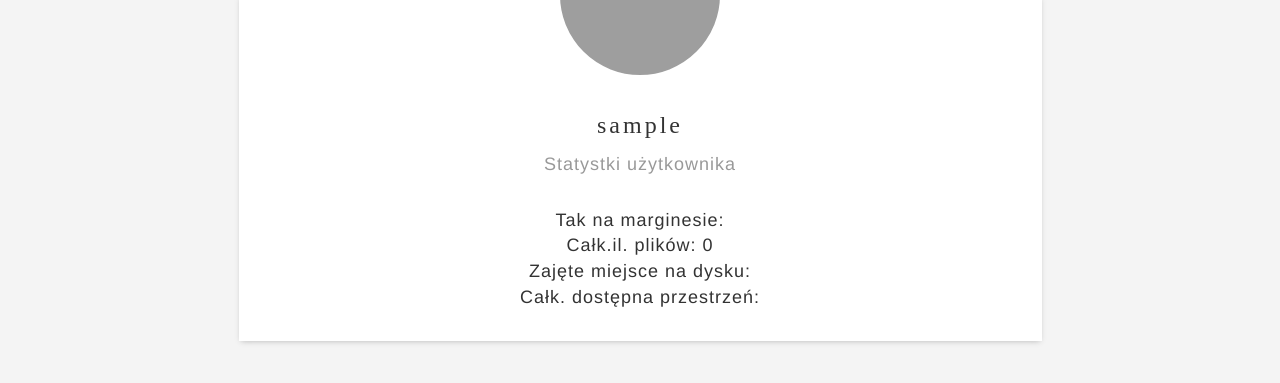
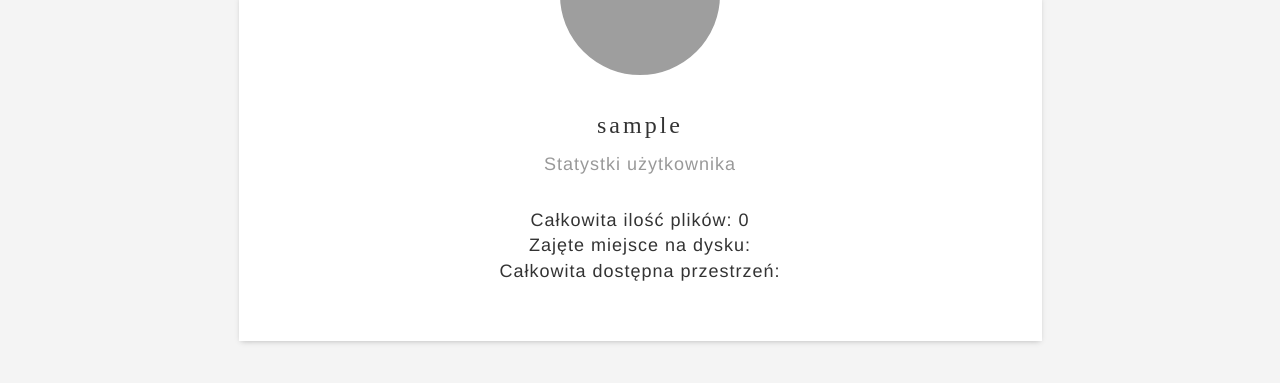
Before and after one commit to Username300/CloudSCI, a PHP site: page /engine/panelstat.php in a window 1280 px wide. Shown: the part 215-598 px from the top of the page. Run offline with PHP 8.4, Linux system fonts and the light colour scheme; the visitor is signed in with stand-in values (Sample User, id 1); data comes from the database, SQL or seed files in the repository; data that the repository does not hold is empty; some libraries are stand-ins or nearby versions; grey boxes are pictures that could not be loaded.

Commit message:
Update panelstat.php

```diff
--- a/engine/panelstat.php
+++ b/engine/panelstat.php
@@ -66,7 +66,7 @@ if(mysqli_connect_errno()==0) //pobieranie danych z bazy
 	<link href="//maxcdn.bootstrapcdn.com/font-awesome/4.2.0/css/font-awesome.min.css" rel="stylesheet">
 </head>
 <body>
-		    <nav class="navbar navbar-inverse navbar-fixed-top">
+<nav class="navbar navbar-inverse navbar-fixed-top">
 	  <div class="container-fluid">
 		<!-- Brand and toggle get grouped for better mobile display -->
 			<div class="navbar-header">
@@ -110,13 +110,15 @@ if(mysqli_connect_errno()==0) //pobieranie danych z bazy
 			<div class="rela-block user-desc" id="user_description">Statystki użytkownika</div>
 		</div>
 		<div class="statistics">
-		<?php echo "Tak na marginesie: <br>";
-			echo "Całk.il. plików: ".$stat->num_of_files()."<br>Zajęte miejsce na dysku: ".$stat->size_profile()."<br>";
-			echo "Całk. dostępna przestrzeń: ".$stat->total_storage()."<br>"
+		<?php //echo "Tak na marginesie: <br>";
+			echo "Całkowita ilość plików: ".$stat->num_of_files()."<br>Zajęte miejsce na dysku: ".$stat->size_profile()."<br>";
+			echo "Całkowita dostępna przestrzeń: ".$stat->total_storage()."<br><br>"
 		?>
 		</div>
 		</div>
 </div>
 <br><br>
+<script src="http://ajax.googleapis.com/ajax/libs/jquery/1.10.2/jquery.min.js"></script>
+<script src="https://maxcdn.bootstrapcdn.com/bootstrap/3.3.7/js/bootstrap.min.js" integrity="sha384-Tc5IQib027qvyjSMfHjOMaLkfuWVxZxUPnCJA7l2mCWNIpG9mGCD8wGNIcPD7Txa" crossorigin="anonymous"></script>
 </body>
 </html>
```
